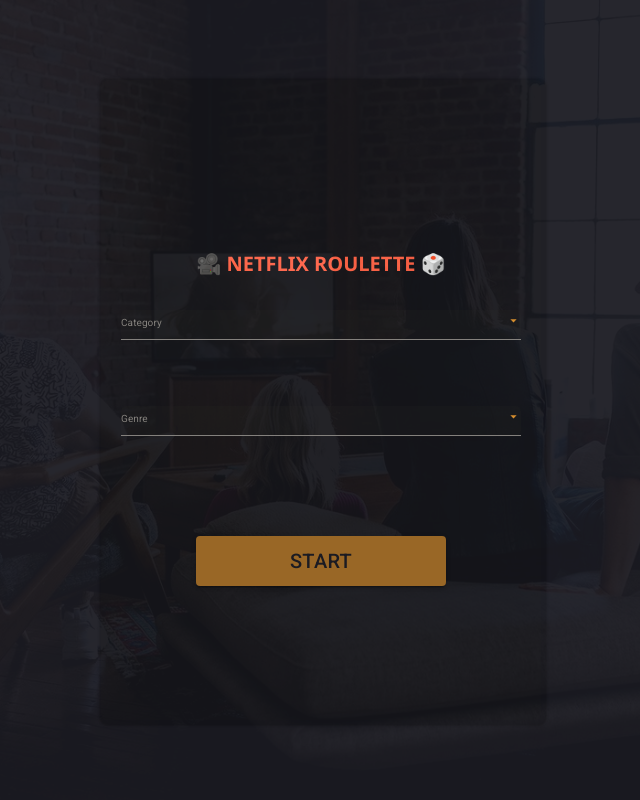
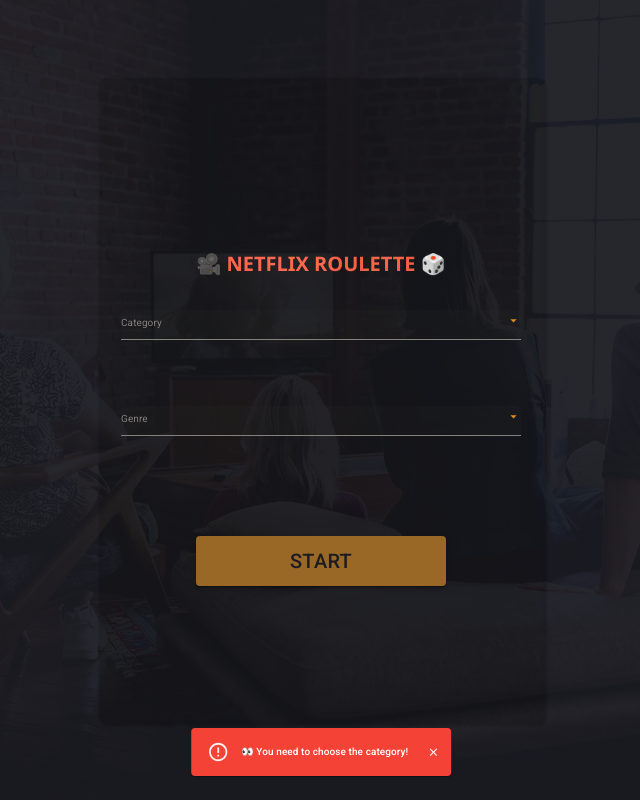
Before and after one commit to ememer/Netflix-movie-watch-roulette, a React (Create React App) app in the folder netflix-movie-roulette/: page / in a window 1280 px wide. Both pictures are taken after a click on the button "START". Shown: the whole page, without its empty margins (319-959 px from the left). Built offline with nearby package versions, Linux system fonts and the light colour scheme.

Commit message:
Add error notification in first form, support n/a respond from api data

```diff
--- a/netflix-movie-roulette/package.json
+++ b/netflix-movie-roulette/package.json
@@ -4,6 +4,7 @@
   "private": true,
   "dependencies": {
     "@material-ui/core": "^4.11.2",
+    "@material-ui/lab": "^4.0.0-alpha.57",
     "@testing-library/jest-dom": "^5.11.6",
     "@testing-library/react": "^11.2.2",
     "@testing-library/user-event": "^12.5.0",
--- a/netflix-movie-roulette/src/LoadingScreen.js
+++ b/netflix-movie-roulette/src/LoadingScreen.js
@@ -88,7 +88,7 @@
     <div className="progress">
       {!isLoad ? <CircularProgress color="secondary"></CircularProgress> : null}
       <h1>
-        Looking{" "}
+        We looking{" "}
         <span
           className="type-content"
           style={{
@@ -113,7 +113,7 @@
             onChange={handleYear}
             value={yearValue}
           >
-            <MenuItem value={"random"}>Random</MenuItem>
+            <MenuItem value={"random"}>Choose</MenuItem>
             {movieYears.map((elem, idx) => (
               <MenuItem value={elem} key={idx}>
                 {elem}
--- a/netflix-movie-roulette/src/Roulette.js
+++ b/netflix-movie-roulette/src/Roulette.js
@@ -29,18 +29,23 @@
       const drawnResult = Math.floor(
         Math.random() * (parseInt(propsResponse) - 0 + 1)
       );
-      console.log("res", drawnResult);
       console.log(props.response.results[drawnResult]);
       setDrawValue({
-        img: props.response.results[drawnResult].poster,
+        img:
+          props.response.results[drawnResult].poster !== `notfound`
+            ? props.response.results[drawnResult].poster
+            : `https://www.publicdomainpictures.net/pictures/280000/velka/not-found-image-15383864787lu.jpg`,
         title: props.response.results[drawnResult].title,
         synopsis: props.response.results[drawnResult].synopsis,
-        runtime: props.response.results[drawnResult].runtime,
+        runtime:
+          props.response.results[drawnResult].runtime !== 0
+            ? props.response.results[drawnResult].runtime
+            : `N/A`,
         year: props.response.results[drawnResult].year,
         imdb:
           props.response.results[drawnResult].imdbrating !== null
             ? props.response.results[drawnResult].imdbrating
-            : "No specify",
+            : `N/A`,
         type: props.response.results[drawnResult].vtype,
       });
     };
@@ -56,9 +61,9 @@
             <Paper className={paperStyle}>
               <CardMedia
                 style={{
-                  maxHeight: "50vh",
+                  maxHeight: "50vh ",
                   backgroundPosition: "center",
-                  backgroundSize: "cover",
+                  backgroundSize: "contain",
                 }}
                 component="img"
                 image={drawnValue.img}
@@ -124,6 +129,3 @@
     color: theme.palette.text.secondary,
   },
 }));
-
-const message =
-  "The remaining space is the size of the flex container minus the size of all flex items' sizes together. If all sibling items have the same flex grow factor, then all items will receive the same share of remaining space, otherwise it is distributed according to the ratio defined by the different flex grow factors.";
--- a/netflix-movie-roulette/src/StartScreen.js
+++ b/netflix-movie-roulette/src/StartScreen.js
@@ -1,14 +1,17 @@
 import Button from "@material-ui/core/Button";
 import {
   FormControl,
+  Grow,
   InputLabel,
   makeStyles,
   MenuItem,
   Select,
+  Snackbar,
 } from "@material-ui/core";
 import clsx from "clsx";
 import "./StartScreen.css";
 import { useState } from "react";
+import Alert from "@material-ui/lab/Alert";
 
 const StartScreen = (props) => {
   const [genres] = useState(genreList);
@@ -16,7 +19,7 @@
     category: "",
     genre: "",
   });
-
+  const [isOpen, setIsOpen] = useState(false);
   //////////////////////////////////////////////////
   //THEME
   //////////////////////////////////////////////////
@@ -29,9 +32,7 @@
   const handleSubmit = (e) => {
     e.preventDefault();
     if (filterValue.category === "") {
-      // Will be done later
-      // Popup or modal
-      alert("test");
+      setIsOpen(true);
       return;
     }
     //Setting screen render n inform user which category chose
@@ -60,9 +61,34 @@
     });
   };
 
+  const handleClosePopUp = () => {
+    setIsOpen(false);
+  };
+
   return (
     <>
       <section className="main-wrapper">
+        <Snackbar
+          open={isOpen}
+          autoHideDuration={6000}
+          onClose={handleClosePopUp}
+        >
+          <Alert
+            style={{
+              padding: "10px, 15px",
+              display: "flex",
+              justifyContent: "space-around",
+              alignItems: "center",
+            }}
+            onClose={handleClosePopUp}
+            severity="error"
+            variant="filled"
+            elevation={1}
+          >
+            👀 You need to choose the category!
+          </Alert>
+        </Snackbar>
+
         <h1 className="title">🎥 NETFLIX ROULETTE 🎲</h1>
         <form onSubmit={handleSubmit} className="form">
           <FormControl className="label">
@@ -97,7 +123,6 @@
               ))}
             </Select>
           </FormControl>
-
           <Button type="submit" variant="contained" className={btnStyle}>
             START
           </Button>
@@ -130,6 +155,8 @@
     color: "#84817D",
     background: "rgba(132, 129, 125, 0.02)",
     borderRadius: "5px",
+    display: "flex",
+    justifyContent: "space-around",
   },
 });
 
```
Also changed, not shown: 2 other files (tests, documents, lock files or other folders).
